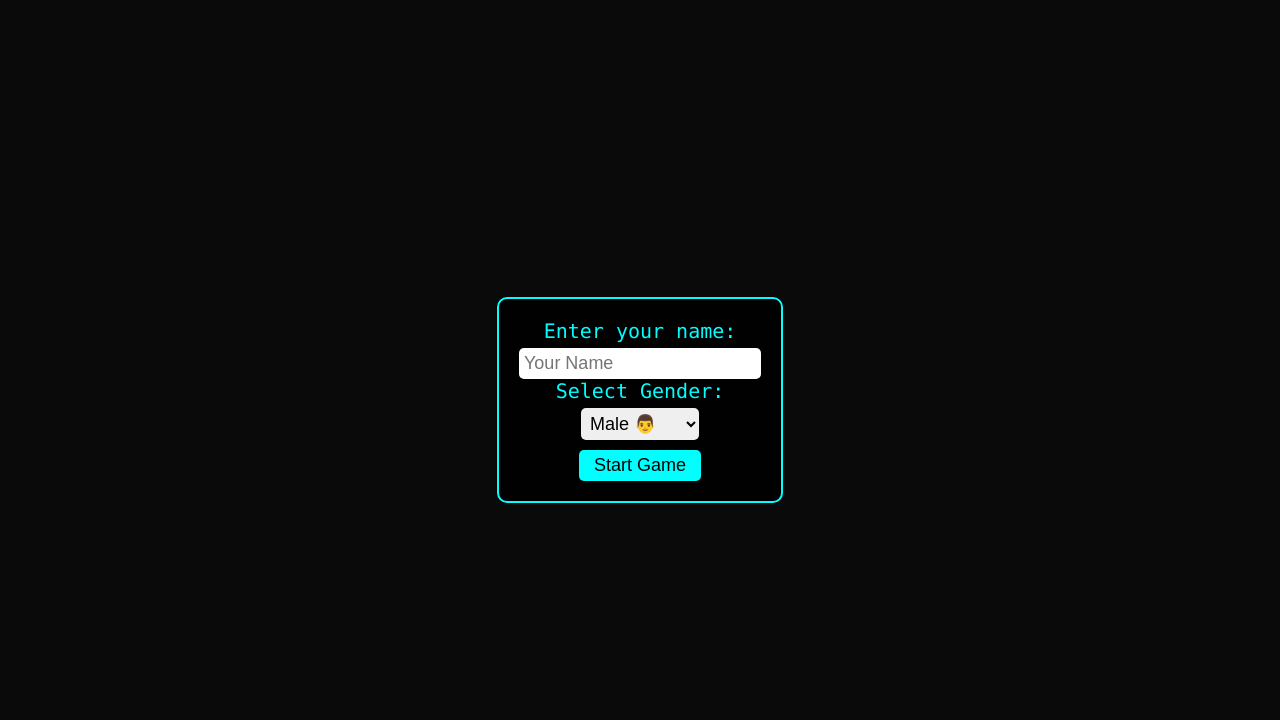
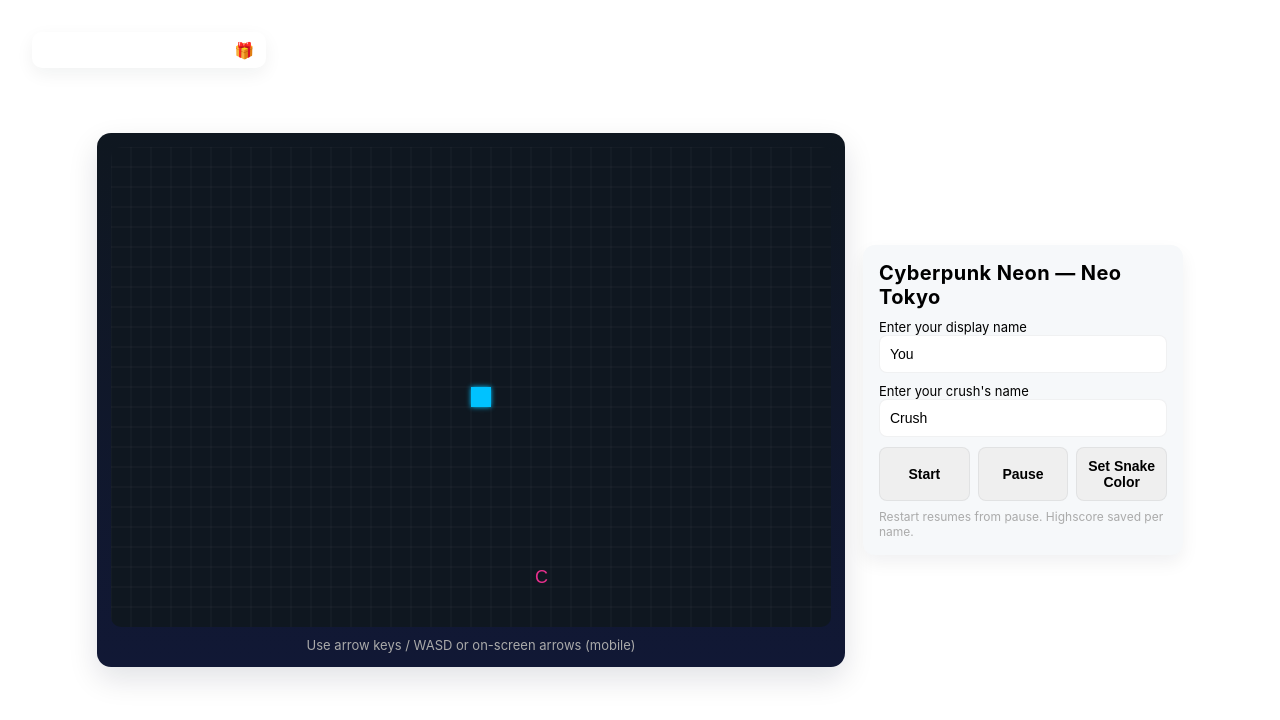
Before and after one commit to rajasindhuja90-netizen/CyberpunkSnake, a plain HTML site: page index.html in a window 1280 px wide. Drawn offline with Linux system fonts and the light colour scheme.

Commit message:
index1.html

```diff
--- a/index.html
+++ b/index.html
@@ -1,260 +1,271 @@
 <!DOCTYPE html>
 <html lang="en">
 <head>
-<meta charset="UTF-8">
-<title>Cyberpunk Snake Game 🐍🌌</title>
+<meta charset="utf-8" />
+<meta name="viewport" content="width=device-width,initial-scale=1" />
+<title>Cyberpunk Neon Snake — Neo Tokyo</title>
 <style>
-body { margin:0; overflow:hidden; background:#0a0a0a; display:flex; justify-content:center; align-items:center; height:100vh; }
-canvas { background:#0a0a0a; display:none; max-width:100%; max-height:100%; }
-#usernameInput {
-    position:absolute; top:50%; left:50%; transform:translate(-50%,-50%);
-    background:rgba(0,0,0,0.85); border:2px solid #0ff; padding:20px; color:#0ff;
-    font-size:20px; font-family:Consolas; text-align:center; border-radius:10px;
+:root{
+  --bg-dark:#0f1720; --panel-dark:#f6f8fa; --text-dark:#0b1020;
 }
-#usernameInput input, #usernameInput select { padding:5px; font-size:18px; border-radius:5px; border:none; outline:none; margin-top:5px; }
-#usernameInput button { margin-top:10px; padding:5px 15px; font-size:18px; border-radius:5px; border:none; cursor:pointer; background:#0ff; color:#000; }
-#restartButton { display:none; position:absolute; top:65%; left:50%; transform:translate(-50%,-50%); }
-#restartButton button { padding:10px 20px; font-size:20px; border-radius:10px; cursor:pointer; background:#0ff; color:#000; border:none; }
-#gameOverMessage {
-    display:none;
-    position:absolute;
-    top:50%;
-    left:50%;
-    transform:translate(-50%,-100%);
-    font-size:28px;
-    font-family:Consolas;
-    color:#FF1493;
-    text-align:center;
-    opacity:0;
-    transition: opacity 1s ease, transform 1s ease;
+*{box-sizing:border-box}
+html,body{height:100%;margin:0;font-family:Inter,Consolas,monospace;overflow:hidden}
+#wrap{position:relative;height:100vh;display:flex;align-items:center;justify-content:center;gap:18px;padding:22px}
+.canvasBox{border-radius:14px;padding:14px;display:flex;flex-direction:column;align-items:center;box-shadow:0 12px 30px rgba(10,20,40,0.12);background:linear-gradient(#0f1720,#111835);}
+canvas{border-radius:10px;display:block}
+.panel{width:320px;border-radius:12px;padding:16px;box-shadow:0 8px 18px rgba(14,20,30,0.06);background:#f6f8fa;}
+h1{margin:0;font-size:20px;letter-spacing:0.4px}
+label{display:block;margin-top:10px;font-size:13px}
+input,select,button{width:100%;padding:10px;border-radius:8px;border:1px solid rgba(11,16,32,0.06);font-size:14px}
+.row{display:flex;gap:8px;margin-top:10px}
+.button{flex:1;cursor:pointer;font-weight:700}
+#score{position:absolute;left:32px;top:32px;padding:8px 12px;border-radius:10px;font-weight:700;box-shadow:0 6px 18px rgba(20,30,40,0.06);color:#ffffff;}
+#levelMsg{position:absolute;top:24px;left:50%;transform:translateX(-50%);padding:8px 12px;border-radius:10px;opacity:0;transition:opacity .5s;color:#ffffff;font-weight:700;}
+#gameOver{display:none;position:absolute;top:50%;left:50%;transform:translate(-50%,-50%);padding:18px;border-radius:12px;box-shadow:0 14px 40px rgba(10,20,40,0.12);text-align:center;color:white}
+#gameOver b{display:block;margin-top:8px}
+.touchPad{position:absolute;right:18px;bottom:18px;width:110px;height:110px;border-radius:12px;display:none;align-items:center;justify-content:center}
+.arrow{width:36px;height:36px;border-radius:8px;display:flex;align-items:center;justify-content:center;cursor:pointer;user-select:none;background:rgba(255,255,255,0.1);color:white;font-weight:700}
+@media (max-width:700px){
+  .panel{width:86vw}
+  .touchPad{display:flex}
 }
+.smallNote{font-size:12px;margin-top:8px;color:#aaa;}
 </style>
 </head>
 <body>
 
-<div id="usernameInput">
-    Enter your name:<br>
-    <input type="text" id="username" placeholder="Your Name" /><br>
-    Select Gender:<br>
-    <select id="gender">
-        <option value="male">Male 👨</option>
-        <option value="female">Female 👩</option>
-    </select><br>
-    <button onclick="startGame()">Start Game</button>
+<div id="wrap">
+  <div class="canvasBox" id="canvasBox">
+    <canvas id="game" width="720" height="480" aria-label="Snake"></canvas>
+    <div style="margin-top:10px;font-size:13px;color:#aaa">Use arrow keys / WASD or on-screen arrows (mobile)</div>
+  </div>
+
+  <div class="panel" id="panel">
+    <h1>Cyberpunk Neon — Neo Tokyo</h1>
+    <label for="name">Enter your display name</label>
+    <input id="name" placeholder="Your name" value="You" maxlength="18" />
+    <label for="crush">Enter your crush's name</label>
+    <input id="crush" placeholder="Crush name" value="Crush" maxlength="18" />
+    <div class="row">
+      <button id="start" class="button">Start</button>
+      <button id="pause" class="button">Pause</button>
+      <button id="theme" class="button">Set Snake Color</button>
+    </div>
+    <div class="smallNote">Restart resumes from pause. Highscore saved per name.</div>
+  </div>
+
+  <div id="score">Score: 0 • Level: 1 • Gift: 🎁</div>
+  <div id="levelMsg">You are doing great! 💖</div>
+
+  <div id="gameOver">
+    <div id="gameOverMsg" style="font-size:18px;">Oops! Better luck next time!</div>
+    <b id="finalScore">Score: 0</b>
+    <div id="bestScore">Highscore: 0</div>
+    <div style="margin-top:12px"><button id="restart" class="button">Restart</button></div>
+  </div>
+
+  <div class="touchPad" id="pad">
+    <div style="position:relative;width:100%;height:100%">
+      <div class="arrow up" style="position:absolute;left:37px;top:6px">↑</div>
+      <div class="arrow left" style="position:absolute;left:6px;top:37px">←</div>
+      <div class="arrow right" style="position:absolute;right:6px;top:37px">→</div>
+      <div class="arrow down" style="position:absolute;left:37px;bottom:6px">↓</div>
+    </div>
+  </div>
 </div>
 
-<div id="gameOverMessage">Oops! Better luck next time!</div>
-<div id="restartButton">
-    <button onclick="restartGame()">Restart</button>
-</div>
-
-<audio id="bgm" src="neon_loop.mp3" loop></audio>
-<canvas id="game"></canvas>
-
 <script>
-// ------------------- Setup -------------------
 const canvas = document.getElementById('game');
 const ctx = canvas.getContext('2d');
-function resizeCanvas(){ canvas.width=Math.min(window.innerWidth,600); canvas.height=Math.min(window.innerHeight,400);}
-window.addEventListener('resize', resizeCanvas);
-resizeCanvas();
+let CELL = 20;
+let W = canvas.width, H = canvas.height;
+let cols = Math.floor(W / CELL), rows = Math.floor(H / CELL);
+let snake = [], dir = {x:1,y:0}, food = null;
+let score = 0, level = 1;
+let baseSpeed = 8, speed = baseSpeed;
+let running = false, paused = false;
+let username = 'Player', crushName='Crush';
+let scoreFlashTimer = 0;
+let darkTheme = true;
+let snakeColor = '#00c2ff';
 
-// ------------------- Game Variables -------------------
-let baseCell=20, cellSize=baseCell;
-let snake=[{x:15,y:10}];
-let dir={x:1,y:0};
-let food={x:Math.floor(Math.random()*(canvas.width/baseCell)),y:Math.floor(Math.random()*(canvas.height/baseCell))};
-let score=0, level=1, levelUp=10, fps=8, username="Player", gender="male";
-let levelUpTriggered=false, gameStopped=false;
-const neonColors=["#39FF14","#FF1493","#14FFFF","#FFFF00","#FF8C00"];
-let drops=Array.from({length:120},()=>({x:Math.random()*canvas.width,y:Math.random()*-canvas.height,speed:1+Math.random()*2,color: neonColors[Math.floor(Math.random()*neonColors.length)]}));
-let lights=Array.from({length:30},()=>({x:Math.random()*canvas.width,y:Math.random()*canvas.height,color: neonColors[Math.floor(Math.random()*neonColors.length)],alpha: Math.random()}));
-let gifts=[];
-let hugProgress=0;
+// DOM Elements
+const nameInput = document.getElementById('name');
+const crushInput = document.getElementById('crush');
+const startBtn = document.getElementById('start');
+const restartBtn = document.getElementById('restart');
+const pauseBtn = document.getElementById('pause');
+const themeBtn = document.getElementById('theme');
+const scoreDom = document.getElementById('score');
+const gameOverBox = document.getElementById('gameOver');
+const finalScore = document.getElementById('finalScore');
+const bestScore = document.getElementById('bestScore');
+const gameOverMsg = document.getElementById('gameOverMsg');
 
-// Trail
-let trail = [];
-let maxTrail = 15;
+// ================= Grid & Reset =================
+function syncGrid(){ W = canvas.width; H = canvas.height; cols = Math.floor(W/CELL); rows = Math.floor(H/CELL); }
+function randomCell(){ return {x: Math.floor(Math.random()*cols), y: Math.floor(Math.random()*rows)}; }
 
-// Snake head pulse variables
-let glowPulse=0, glowPulseDir=1;
-
-// Target pulse variables
-let targetGlow=0, targetGlowDir=1;
-
-// ------------------- Images -------------------
-let snakeImg=new Image(); snakeImg.src="snake.png";
-let pikachuImg=new Image(); pikachuImg.src="pikachu.png";
-let ashImg=new Image(); ashImg.src="ash.png";
-
-// ------------------- Cheer Messages -------------------
-function getCheerMessage(level){
-    if(level<=3) return "Awesome start! Keep going!";
-    if(level<=10) return "You rock! 💜";
-    if(level<=20) return "Amazing! 🌹";
-    if(level<=30) return "Fantastic! 🌸";
-    if(level<=40) return "Incredible! 🎉";
-    if(level<=50) return "🔥 On fire!";
-    if(level<=67) return "Legendary! Pokémon love!";
+function resetGameState(){
+  username = (nameInput.value || 'You').trim() || 'You';
+  crushName = (crushInput.value || 'Crush').trim() || 'Crush';
+  snake = [{x: Math.floor(cols/2), y: Math.floor(rows/2)}];
+  dir = {x:1,y:0};
+  food = randomCell();
+  score = 0; level = 1; speed = baseSpeed; scoreFlashTimer=0;
+  updateHUD();
+  gameOverBox.style.display='none';
 }
 
-// ------------------- Gifts -------------------
-function getGiftType(level){
-    if(level<=10) return "heart";
-    if(level<=20) return "rose";
-    if(level<=30) return "cherry";
-    if(level<=40) return "confetti";
-    if(level<=50) return "fire";
-    if(level<=67) return "pikachu";
-}
-function initGifts(level){
-    gifts=[];
-    for(let i=0;i<50;i++){ gifts.push({x:Math.random()*canvas.width,y:Math.random()*-canvas.height,type:getGiftType(level),speed:1+Math.random()*2,alpha:0}); }
-}
-function drawGifts(){
-    gifts.forEach(g=>{
-        g.x+=Math.sin(Date.now()/500 + g.y)*0.5;
-        g.alpha+=0.02;if(g.alpha>1) g.alpha=1;
-        let symbol="💜";
-        if(g.type==="rose") symbol="🌹";
-        if(g.type==="cherry") symbol="🌸";
-        if(g.type==="confetti") symbol="🎉";
-        if(g.type==="fire") symbol="🔥";
-        if(g.type==="pikachu") symbol="⚡";
-        ctx.globalAlpha=g.alpha; ctx.font="24px Arial"; ctx.fillText(symbol,g.x,g.y);
-        ctx.globalAlpha=1; g.y+=g.speed;
-        if(g.y>canvas.height){g.y=-10; g.x=Math.random()*canvas.width; g.speed=1+Math.random()*2; g.alpha=0;}
-    });
+// ================= Draw Functions =================
+let glowTick = 0;
+function drawBackground(){
+  ctx.fillStyle = darkTheme?'#0f1720':'#ffffff';
+  ctx.fillRect(0,0,W,H);
+  ctx.strokeStyle = darkTheme?'rgba(255,255,255,0.05)':'rgba(0,0,0,0.05)';
+  ctx.lineWidth = 1;
+  for(let x=0;x<W;x+=CELL){ ctx.beginPath(); ctx.moveTo(x,0); ctx.lineTo(x,H); ctx.stroke(); }
+  for(let y=0;y<H;y+=CELL){ ctx.beginPath(); ctx.moveTo(0,y); ctx.lineTo(W,y); ctx.stroke(); }
 }
 
-// ------------------- Draw Functions -------------------
-function drawBackground(){
-    let gradient=ctx.createLinearGradient(0,0,0,canvas.height);
-    gradient.addColorStop(0,"#0c0c0c"); gradient.addColorStop(1,"#1a1a1a");
-    ctx.fillStyle=gradient; ctx.fillRect(0,0,canvas.width,canvas.height);
-    ctx.strokeStyle="rgba(0,255,255,0.05)"; ctx.lineWidth=1;
-    for(let x=0;x<canvas.width;x+=baseCell){ ctx.beginPath(); ctx.moveTo(x,0); ctx.lineTo(x,canvas.height); ctx.stroke(); }
-    for(let y=0;y<canvas.height;y+=baseCell){ ctx.beginPath(); ctx.moveTo(0,y); ctx.lineTo(canvas.width,y); ctx.stroke(); }
-    lights.forEach(l=>{ l.alpha+=(Math.random()-0.5)*0.05; if(l.alpha<0)l.alpha=0;if(l.alpha>1)l.alpha=1; ctx.fillStyle=l.color; ctx.globalAlpha=l.alpha; ctx.fillRect(l.x,l.y,2,2);});
-    ctx.globalAlpha=1;
+function drawSnake(){
+  glowTick += 0.1;
+  for(let i=snake.length-1;i>=0;i--){
+    const s = snake[i];
+    const px = s.x*CELL, py = s.y*CELL;
+    ctx.save();
+    const glow = 4 + Math.sin(glowTick*3)*3;
+    ctx.shadowColor = snakeColor;
+    ctx.shadowBlur = glow;
+    ctx.fillStyle = snakeColor;
+    const thickness = CELL - Math.min(4, Math.floor(level/8));
+    ctx.fillRect(px+(CELL-thickness)/2, py+(CELL-thickness)/2, thickness, thickness);
+    ctx.restore();
+  }
 }
 
-function draw(){
-    drawBackground();
-    drops.forEach(d=>{ ctx.strokeStyle=d.color; ctx.lineWidth=2; ctx.beginPath(); ctx.moveTo(d.x,d.y); ctx.lineTo(d.x,d.y+5); ctx.stroke(); d.y+=d.speed; if(d.y>canvas.height){d.y=-10; d.x=Math.random()*canvas.width; d.speed=1+Math.random()*2;} });
-
-    // Update target pulse
-    targetGlow+=targetGlowDir*0.2;
-    if(targetGlow>8) targetGlowDir=-1;
-    if(targetGlow<0) targetGlowDir=1;
-
-    // Draw target emoji with glow
-    let targetEmoji=gender==="female"?"👩":"👨";
-    ctx.font=cellSize+"px Arial";
-    ctx.shadowColor="#FF1493"; ctx.shadowBlur=10+targetGlow;
-    ctx.fillText(targetEmoji,food.x*cellSize,food.y*cellSize + cellSize);
-    ctx.shadowBlur=0;
-
-    // Draw neon trail
-    trail.forEach((t,i)=>{
-        let alpha = (1 - i / trail.length) * 0.6;
-        ctx.fillStyle = `rgba(57,255,20,${alpha})`;
-        ctx.beginPath();
-        ctx.arc(t.x*cellSize + cellSize/2, t.y*cellSize + cellSize/2, cellSize/2, 0, Math.PI*2);
-        ctx.fill();
-    });
-
-    // Update snake head glow pulse
-    glowPulse+=glowPulseDir*0.2; if(glowPulse>5) glowPulseDir=-1; if(glowPulse<0) glowPulseDir=1;
-
-    // Draw snake
-    snake.forEach((s,i)=>{
-        if(i===0){
-            if(snakeImg.complete && snakeImg.naturalHeight!==0){
-                ctx.save(); ctx.shadowColor="#39FF14"; ctx.shadowBlur=10+glowPulse; ctx.drawImage(snakeImg,s.x*cellSize,s.y*cellSize,cellSize,cellSize); ctx.restore();
-            } else { ctx.fillStyle="#39FF14"; ctx.fillRect(s.x*cellSize,s.y*cellSize,cellSize,cellSize);}
-        } else {
-            if(snakeImg.complete && snakeImg.naturalHeight!==0){ ctx.drawImage(snakeImg,s.x*cellSize,s.y*cellSize,cellSize,cellSize); }
-            else { ctx.fillStyle="#00FF00"; ctx.fillRect(s.x*cellSize,s.y*cellSize,cellSize,cellSize);}
-        }
-    });
-
-    ctx.font="20px Consolas"; ctx.shadowBlur=10; ctx.shadowColor="#FFFF00"; ctx.fillStyle="#FFFF00"; ctx.fillText(`Score: ${score}  Level: ${level}`,10,25); ctx.shadowBlur=0;
-
-    if(levelUpTriggered){ drawGifts(); ctx.fillStyle="#FF1493"; ctx.font="24px Consolas"; ctx.fillText(getCheerMessage(level),canvas.width/2-150,50); }
-    if(level>=51){ drawPokemonHug(level); }
+function drawFood(){
+  const px = food.x*CELL, py = food.y*CELL;
+  ctx.save();
+  ctx.globalAlpha = 0.9;
+  ctx.fillStyle = '#ff3399';
+  ctx.font = `${CELL-2}px Arial`;
+  ctx.fillText(crushName[0], px+4, py+CELL-4);
+  ctx.globalAlpha = 1;
+  ctx.restore();
 }
 
-// ------------------- Pokémon Hug -------------------
-function drawPokemonHug(level){
-    hugProgress = Math.min((level - 50)/17, 1);
-    let ease = hugProgress*hugProgress*(3-2*hugProgress);
-    let xP = canvas.width/2 - 50 - 50*(1 - ease);
-    let xA = canvas.width/2 + 50 + 50*(1 - ease);
-    let y = canvas.height/2; let scale=0.5+0.5*ease;
-    ctx.save(); ctx.translate(xP+25,y+25); ctx.scale(scale,scale); ctx.drawImage(pikachuImg,-25,-25,50,50); ctx.restore();
-    ctx.save(); ctx.translate(xA+25,y+25); ctx.scale(scale,scale); ctx.drawImage(ashImg,-25,-25,50,50); ctx.restore();
+// ================= Gift Mapping =================
+function getGift(score){
+  if(score>=1 && score<=10) return '🌹';
+  if(score>=11 && score<=20) return '🌸';
+  if(score>=21 && score<=30) return '⚡';
+  if(score>=31 && score<=40) return '🔥';
+  if(score>=41 && score<=50) return '🎉';
+  if(score>=51 && score<=60) return '💧';
+  if(score>=61 && score<=70) return '🌙';
+  if(score>=71 && score<=80) return '⭐';
+  if(score>=81 && score<=90) return '❤️';
+  if(score>=91 && score<=100) return '💍';
+  return '🎁';
 }
 
-// ------------------- Update -------------------
-function update(){
-    if(gameStopped) return;
-    let head={x:snake[0].x+dir.x, y:snake[0].y+dir.y};
-
-    // Collision
-    if(head.x<0||head.x>=canvas.width/cellSize||head.y<0||head.y>=canvas.height/cellSize||snake.some(s=>s.x===head.x&&s.y===head.y)){
-        gameStopped=true; levelUpTriggered=false; document.getElementById('bgm').pause();
-        const msg=document.getElementById('gameOverMessage'); msg.style.display='block';
-        setTimeout(()=>{ msg.style.opacity=1; msg.style.transform='translate(-50%,-50%)'; },50);
-        document.getElementById('restartButton').style.display='block';
-        return;
-    }
-
-    snake.unshift(head);
-
-    // Update trail
-    trail.unshift({x:head.x,y:head.y});
-    if(trail.length>maxTrail) trail.pop();
-
-    // Eat food
-    if(head.x===food.x&&head.y===food.y){
-        score++; levelUpTriggered=true;
-        if(score%levelUp===0){ level++; cellSize=baseCell+Math.min(level*2,40); fps+=1; initGifts(level);}
-        food={x:Math.floor(Math.random()*(canvas.width/cellSize)),y:Math.floor(Math.random()*(canvas.height/cellSize))};
-    } else snake.pop();
+// ================= HUD & Game Over =================
+function updateHUD(){
+  const gift = getGift(score);
+  scoreDom.textContent = `Score: ${score} • Level: ${level} • Gift: ${gift}`;
 }
 
-// ------------------- Controls -------------------
-document.addEventListener('keydown',e=>{
-    if(e.key==='ArrowUp'&&dir.y===0) dir={x:0,y:-1};
-    if(e.key==='ArrowDown'&&dir.y===0) dir={x:0,y:1};
-    if(e.key==='ArrowLeft'&&dir.x===0) dir={x:-1,y:0};
-    if(e.key==='ArrowRight'&&dir.x===0) dir={x:1,y:0};
+function showGameOver(){
+  running=false;
+  gameOverBox.style.display='block';
+  gameOverMsg.textContent = `Oops! ${username} Better luck next time!`;
+  finalScore.textContent = `Score: ${score}`;
+  const best = parseInt(localStorage.getItem(username)||'0');
+  if(score>best){ localStorage.setItem(username, score); bestScore.textContent='New Highscore!'; }
+  else bestScore.textContent=`Highscore: ${best}`;
+}
+
+// ================= Game Loop =================
+let raf=null, acc=0, lastTime=performance.now();
+function gameLoop(now){
+  if(!running || paused){ lastTime=performance.now(); return; }
+  const dt = now - lastTime; lastTime=now;
+  acc += dt/1000*speed;
+  while(acc>=1){ stepGame(); acc-=1; }
+  renderAll();
+  raf=requestAnimationFrame(gameLoop);
+}
+
+function stepGame(){
+  const head={x:snake[0].x+dir.x,y:snake[0].y+dir.y};
+  if(head.x<0) head.x=cols-1; if(head.x>=cols) head.x=0;
+  if(head.y<0) head.y=rows-1; if(head.y>=rows) head.y=0;
+  if(snake.some((s,i)=>i>0 && s.x===head.x && s.y===head.y)){ showGameOver(); return; }
+  snake.unshift(head);
+  if(head.x===food.x && head.y===food.y){
+    score += 1;
+    if(score%10===0){ level++; speed = baseSpeed+Math.min(8,Math.floor(level/6)); }
+    food=randomCell();
+  } else snake.pop();
+  updateHUD();
+}
+
+function renderAll(){
+  syncGrid();
+  drawBackground();
+  drawSnake();
+  drawFood();
+}
+
+// ================= Controls =================
+document.addEventListener('keydown', e=>{
+  if(!running || paused) return;
+  if((e.key==='ArrowUp'||e.key==='w') && dir.y===0) dir={x:0,y:-1};
+  if((e.key==='ArrowDown'||e.key==='s') && dir.y===0) dir={x:0,y:1};
+  if((e.key==='ArrowLeft'||e.key==='a') && dir.x===0) dir={x:-1,y:0};
+  if((e.key==='ArrowRight'||e.key==='d') && dir.x===0) dir={x:1,y:0};
 });
 
-// ------------------- Loop -------------------
-function loop(){ update(); draw(); if(!gameStopped) setTimeout(loop,1000/fps); }
+document.getElementById('pad').querySelectorAll('.arrow').forEach(el=>{
+  el.addEventListener('touchstart', ev=>{
+    ev.preventDefault(); const txt=el.textContent.trim();
+    if(paused) return;
+    if(txt==='↑' && dir.y===0) dir={x:0,y:-1};
+    if(txt==='↓' && dir.y===0) dir={x:0,y:1};
+    if(txt==='←' && dir.x===0) dir={x:-1,y:0};
+    if(txt==='→' && dir.x===0) dir={x:1,y:0};
+  });
+});
 
-// ------------------- Start & Restart -------------------
-function startGame(){
-    const input=document.getElementById('username').value;
-    username=input?input:"Player";
-    gender=document.getElementById('gender').value;
-    document.getElementById('usernameInput').style.display='none';
-    canvas.style.display='block';
-    document.getElementById('bgm').play();
-    gameStopped=false;
-    loop();
-}
-function restartGame(){
-    snake=[{x:15,y:10}]; dir={x:1,y:0}; score=0; level=1; cellSize=baseCell; fps=8; levelUpTriggered=false; gifts=[]; hugProgress=0; trail=[];
-    gameStopped=false;
-    document.getElementById('restartButton').style.display='none';
-    const msg=document.getElementById('gameOverMessage'); msg.style.display='none'; msg.style.opacity=0; msg.style.transform='translate(-50%,-100%)';
-    document.getElementById('bgm').play();
-    loop();
-}
+// ================= Buttons =================
+startBtn.addEventListener('click', ()=>{
+  resetGameState(); running=true; paused=false; acc=0;
+  if(raf) cancelAnimationFrame(raf);
+  raf=requestAnimationFrame(gameLoop);
+  if(window.innerWidth<720) document.getElementById('pad').style.display='flex';
+});
+
+restartBtn.addEventListener('click', ()=>{
+  resetGameState(); running=true; paused=false; acc=0;
+  if(raf) cancelAnimationFrame(raf);
+  raf=requestAnimationFrame(gameLoop);
+});
+
+pauseBtn.addEventListener('click', ()=>{
+  if(!running) return;
+  paused = !paused;
+  pauseBtn.textContent = paused ? 'Resume':'Pause';
+  if(!paused) raf=requestAnimationFrame(gameLoop);
+});
+
+themeBtn.addEventListener('click', ()=>{
+  const color = prompt('Enter your favorite snake color (hex or name):', snakeColor);
+  if(color) snakeColor = color;
+});
+
+resetGameState();
+renderAll();
 </script>
-
 </body>
 </html>
```
